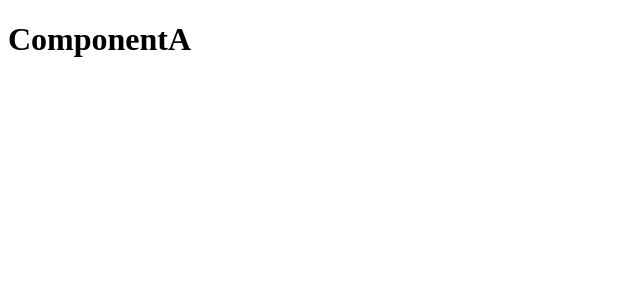
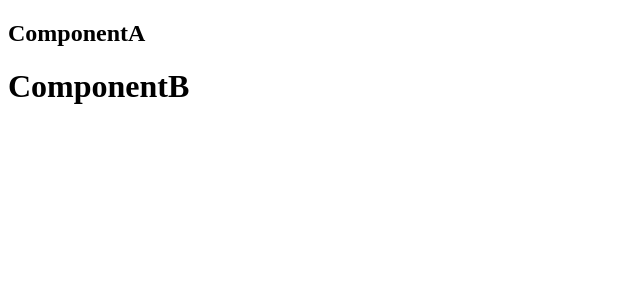
Before and after one commit to Ravikumargupta1999/React-Component-LifeCycle, a React (Create React App) app: page / in a window 1280 px wide. Shown: the top 300 px of the page, without its empty margins (0-640 px from the left). Built offline with nearby package versions, Linux system fonts and the light colour scheme.

Commit message:
Mounting Phase : Parent and Child

```diff
--- a/src/ComponentA.js
+++ b/src/ComponentA.js
@@ -1,11 +1,12 @@
 import React from "react";
+import ComponentB from "./ComponentB";
 
 class ComponentA extends React.Component {
-    constructor(){
+    constructor() {
         super();
 
         this.state = {
-            name : "ComponentA"
+            name: "ComponentA"
         }
         console.log('ComponentA Constructor');
         // this.setState({
@@ -13,12 +14,15 @@ class ComponentA extends React.Component {
         // })
     }
 
-    static getDerivedStateFromProps(props,state){
+    static getDerivedStateFromProps(props, state) {
         console.log('ComponentA getDerivedStateByProps');
+        // this.setState({
+        //     name : "CA"
+        // })
         return null;
     }
 
-    componentDidMount(){
+    componentDidMount() {
         console.log('ComponentA componentDidMount');
     }
     render() {
@@ -28,7 +32,9 @@ class ComponentA extends React.Component {
         // })
         return (
             <>
-                <h1>{this.state.name}</h1>
+
+                <h2>{this.state.name}</h2>
+                <ComponentB />
             </>
 
         )
--- a/src/ComponentB.js
+++ b/src/ComponentB.js
@@ -0,0 +1,41 @@
+import React from "react";
+
+class ComponentB extends React.Component {
+    constructor(){
+        super();
+
+        this.state = {
+            name : "ComponentB"
+        }
+        console.log('ComponentB Constructor');
+        // this.setState({
+        //     name : "CA"
+        // })
+    }
+
+    static getDerivedStateFromProps(props,state){
+        console.log('ComponentB getDerivedStateByProps');
+        // this.setState({
+        //     name : "CB"
+        // })
+        return null;
+    }
+
+    componentDidMount(){
+        console.log('ComponentB componentDidMount');
+    }
+    render() {
+        console.log('ComponentB Render');
+        // this.setState({
+        //     name : "CB"
+        // })
+        return (
+            <>
+                <h1>{this.state.name}</h1>
+            </>
+
+        )
+    }
+}
+
+export default ComponentB;
--- a/src/index.js
+++ b/src/index.js
@@ -5,7 +5,7 @@ import App from './App';
 
 const root = ReactDOM.createRoot(document.getElementById('root'));
 root.render(
-  <React.StrictMode>
+  // <React.StrictMode>
     <App />
-  </React.StrictMode>
+  // </React.StrictMode>
 );
```
